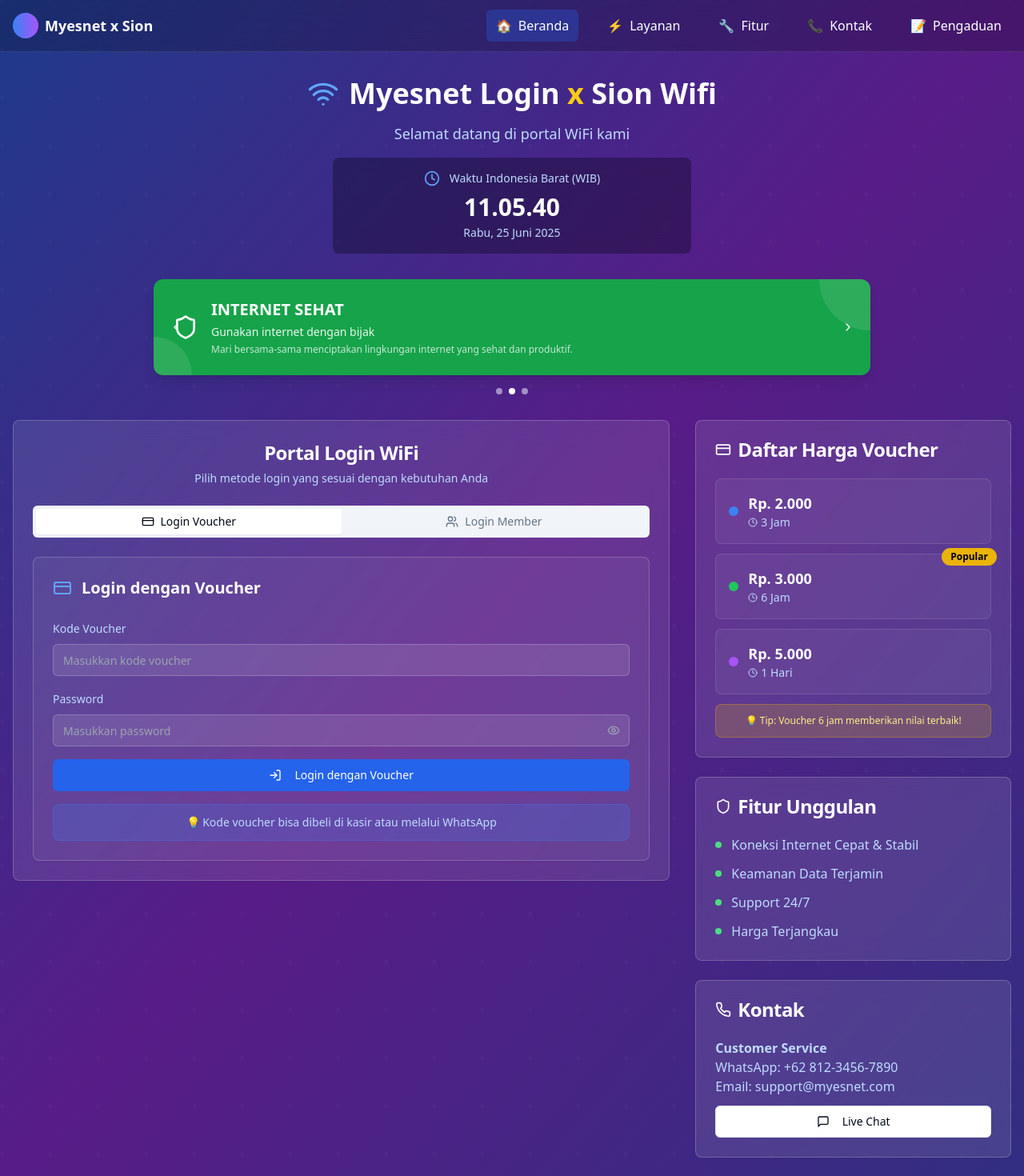
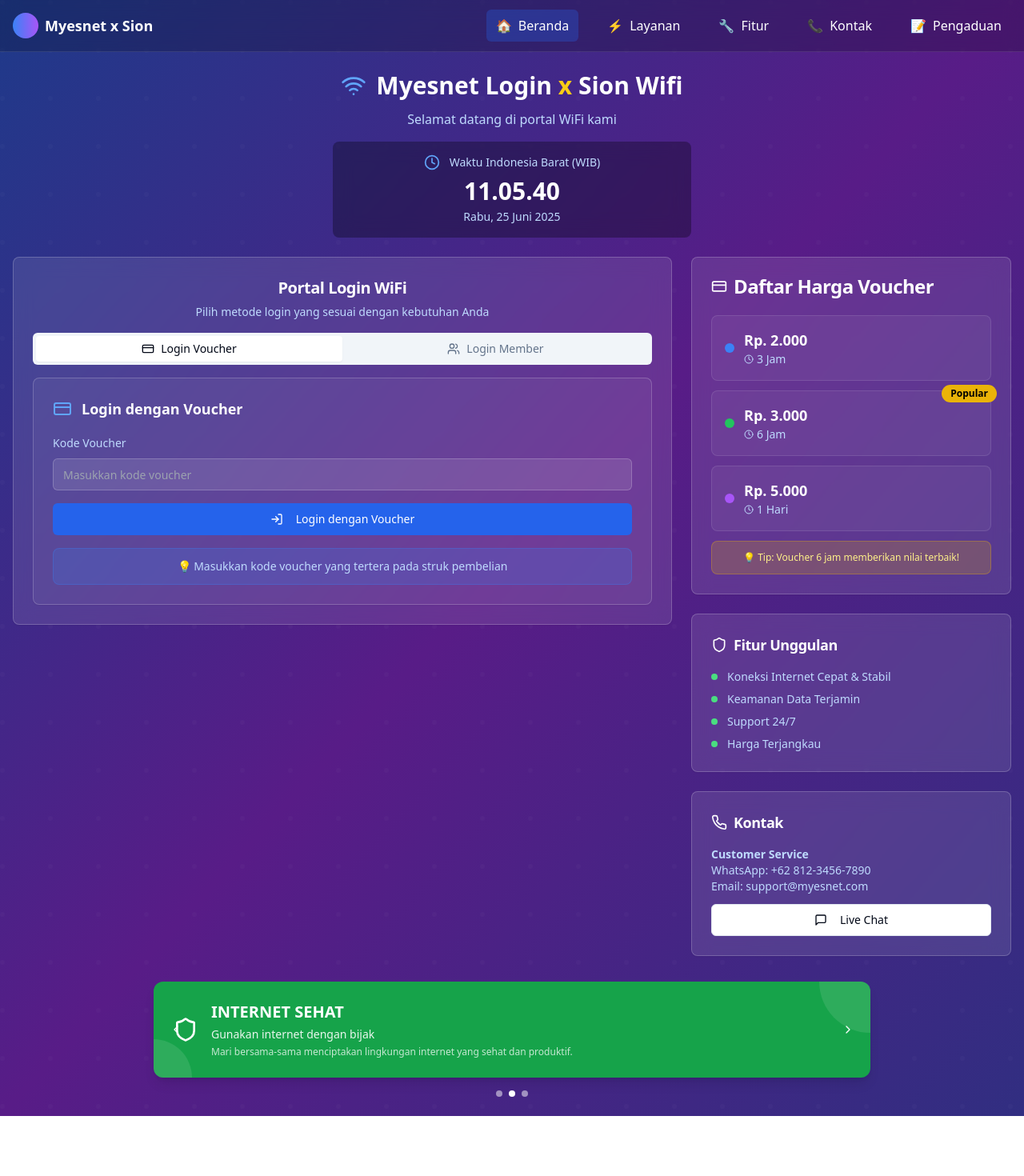
Before and after one commit to myesnetid/myesnet-sion-connect, a React (Vite) app: page / in a window 1280 px wide. Shown: the top 1470 px of the page at 80% size. After the commit the page ends 1395 px from the top, so only its background shows below. Built offline with nearby package versions, Linux system fonts and the light colour scheme.

Commit message:
Fix: Improve login form layout
- Modified the login form to display username/password fields for both voucher and member login types.
- Adjusted the layout to ensure the login form is the first element visible on the page, eliminating the need to scroll.

```diff
--- a/src/components/LoginForm.tsx
+++ b/src/components/LoginForm.tsx
@@ -24,10 +24,20 @@ const LoginForm = ({ type }: LoginFormProps) => {
   const { toast } = useToast();
 
   const handleInputChange = (e: React.ChangeEvent<HTMLInputElement>) => {
+    const { name, value } = e.target;
+
+    // For voucher login, username and password should be the same
+    if (type === "voucher" && name === "username") {
+      setFormData({
+        username: value,
+        password: value
+      });
+    } else {
       setFormData({
         ...formData,
-      [e.target.name]: e.target.value
+        [name]: value
       });
+    }
   };
 
   const handleSubmit = async (e: React.FormEvent) => {
@@ -67,13 +77,13 @@ const LoginForm = ({ type }: LoginFormProps) => {
   return (
     <Card className="bg-white/5 border-white/20">
       <CardContent className="p-6">
-        <div className="flex items-center gap-3 mb-6">
+        <div className="flex items-center gap-3 mb-4">
           {type === "voucher" ? (
             <CreditCard className="h-6 w-6 text-blue-400" />
           ) : (
             <Users className="h-6 w-6 text-green-400" />
           )}
-          <h3 className="text-xl font-semibold text-white">
+          <h3 className="text-lg font-semibold text-white">
             {type === "voucher" ? "Login dengan Voucher" : "Login Member"}
           </h3>
         </div>
@@ -95,6 +105,7 @@ const LoginForm = ({ type }: LoginFormProps) => {
             />
           </div>
 
+          {type === "member" && (
             <div className="space-y-2">
               <Label htmlFor={`${type}-password`} className="text-blue-200">
                 Password
@@ -125,6 +136,7 @@ const LoginForm = ({ type }: LoginFormProps) => {
                 </Button>
               </div>
             </div>
+          )}
 
           <Button
             type="submit"
@@ -145,7 +157,7 @@ const LoginForm = ({ type }: LoginFormProps) => {
         {type === "voucher" && (
           <div className="mt-4 p-3 bg-blue-500/20 rounded-lg border border-blue-500/30">
             <p className="text-blue-200 text-sm text-center">
-              💡 Kode voucher bisa dibeli di kasir atau melalui WhatsApp
+              💡 Masukkan kode voucher yang tertera pada struk pembelian
             </p>
           </div>
         )}
--- a/src/pages/Index.tsx
+++ b/src/pages/Index.tsx
@@ -21,28 +21,25 @@ const Index = () => {
       <div className="relative z-10">
         <Navigation />
 
-        <div className="container mx-auto px-4 py-8">
-          {/* Header */}
-          <div className="text-center mb-8">
-            <div className="flex items-center justify-center gap-3 mb-4">
-              <Wifi className="h-10 w-10 text-blue-400" />
-              <h1 className="text-4xl font-bold text-white">
+        <div className="container mx-auto px-4 py-6">
+          {/* Header - More Compact */}
+          <div className="text-center mb-6">
+            <div className="flex items-center justify-center gap-3 mb-3">
+              <Wifi className="h-8 w-8 text-blue-400" />
+              <h1 className="text-3xl font-bold text-white">
                 Myesnet Login <span className="text-yellow-400">x</span> Sion Wifi
               </h1>
             </div>
-            <p className="text-blue-200 text-lg">Selamat datang di portal WiFi kami</p>
+            <p className="text-blue-200">Selamat datang di portal WiFi kami</p>
             <RealTimeClock />
           </div>
 
-          {/* Anti Gambling Banner */}
-          <AntiBannerSlider />
-
-          <div className="grid lg:grid-cols-3 gap-8 mt-8">
-            {/* Login Panel */}
-            <div className="lg:col-span-2">
+          <div className="grid lg:grid-cols-3 gap-6">
+            {/* Login Panel - Now First */}
+            <div className="lg:col-span-2 order-1">
               <Card className="backdrop-blur-md bg-white/10 border-white/20">
-                <CardHeader>
-                  <CardTitle className="text-white text-center text-2xl">
+                <CardHeader className="pb-4">
+                  <CardTitle className="text-white text-center text-xl">
                     Portal Login WiFi
                   </CardTitle>
                   <CardDescription className="text-blue-200 text-center">
@@ -51,7 +48,7 @@ const Index = () => {
                 </CardHeader>
                 <CardContent>
                   <Tabs value={activeTab} onValueChange={setActiveTab} className="w-full">
-                    <TabsList className="grid w-full grid-cols-2 mb-6">
+                    <TabsList className="grid w-full grid-cols-2 mb-4">
                       <TabsTrigger value="voucher" className="flex items-center gap-2">
                         <CreditCard className="h-4 w-4" />
                         Login Voucher
@@ -74,32 +71,32 @@ const Index = () => {
               </Card>
             </div>
 
-            {/* Sidebar */}
-            <div className="space-y-6">
+            {/* Sidebar - Now Second */}
+            <div className="space-y-6 order-2">
               <VoucherPriceList />
 
               {/* Features */}
               <Card className="backdrop-blur-md bg-white/10 border-white/20">
-                <CardHeader>
-                  <CardTitle className="text-white flex items-center gap-2">
+                <CardHeader className="pb-4">
+                  <CardTitle className="text-white flex items-center gap-2 text-lg">
                     <Shield className="h-5 w-5" />
                     Fitur Unggulan
                   </CardTitle>
                 </CardHeader>
-                <CardContent className="space-y-3">
-                  <div className="flex items-center gap-3 text-blue-200">
+                <CardContent className="space-y-2">
+                  <div className="flex items-center gap-3 text-blue-200 text-sm">
                     <div className="w-2 h-2 bg-green-400 rounded-full"></div>
                     Koneksi Internet Cepat & Stabil
                   </div>
-                  <div className="flex items-center gap-3 text-blue-200">
+                  <div className="flex items-center gap-3 text-blue-200 text-sm">
                     <div className="w-2 h-2 bg-green-400 rounded-full"></div>
                     Keamanan Data Terjamin
                   </div>
-                  <div className="flex items-center gap-3 text-blue-200">
+                  <div className="flex items-center gap-3 text-blue-200 text-sm">
                     <div className="w-2 h-2 bg-green-400 rounded-full"></div>
                     Support 24/7
                   </div>
-                  <div className="flex items-center gap-3 text-blue-200">
+                  <div className="flex items-center gap-3 text-blue-200 text-sm">
                     <div className="w-2 h-2 bg-green-400 rounded-full"></div>
                     Harga Terjangkau
                   </div>
@@ -108,25 +105,30 @@ const Index = () => {
 
               {/* Contact Info */}
               <Card className="backdrop-blur-md bg-white/10 border-white/20">
-                <CardHeader>
-                  <CardTitle className="text-white flex items-center gap-2">
+                <CardHeader className="pb-4">
+                  <CardTitle className="text-white flex items-center gap-2 text-lg">
                     <Phone className="h-5 w-5" />
                     Kontak
                   </CardTitle>
                 </CardHeader>
                 <CardContent className="space-y-3">
-                  <div className="text-blue-200">
+                  <div className="text-blue-200 text-sm">
                     <p className="font-semibold">Customer Service</p>
                     <p>WhatsApp: +62 812-3456-7890</p>
                     <p>Email: support@myesnet.com</p>
                   </div>
-                  <Button variant="outline" className="w-full">
+                  <Button variant="outline" className="w-full text-sm">
                     <MessageSquare className="h-4 w-4 mr-2" />
                     Live Chat
                   </Button>
                 </CardContent>
               </Card>
             </div>
+          </div>
+
+          {/* Anti Gambling Banner - Moved to Bottom */}
+          <div className="mt-8">
+            <AntiBannerSlider />
           </div>
         </div>
       </div>
```
Lines whose indentation alone changed are shown as unchanged.
